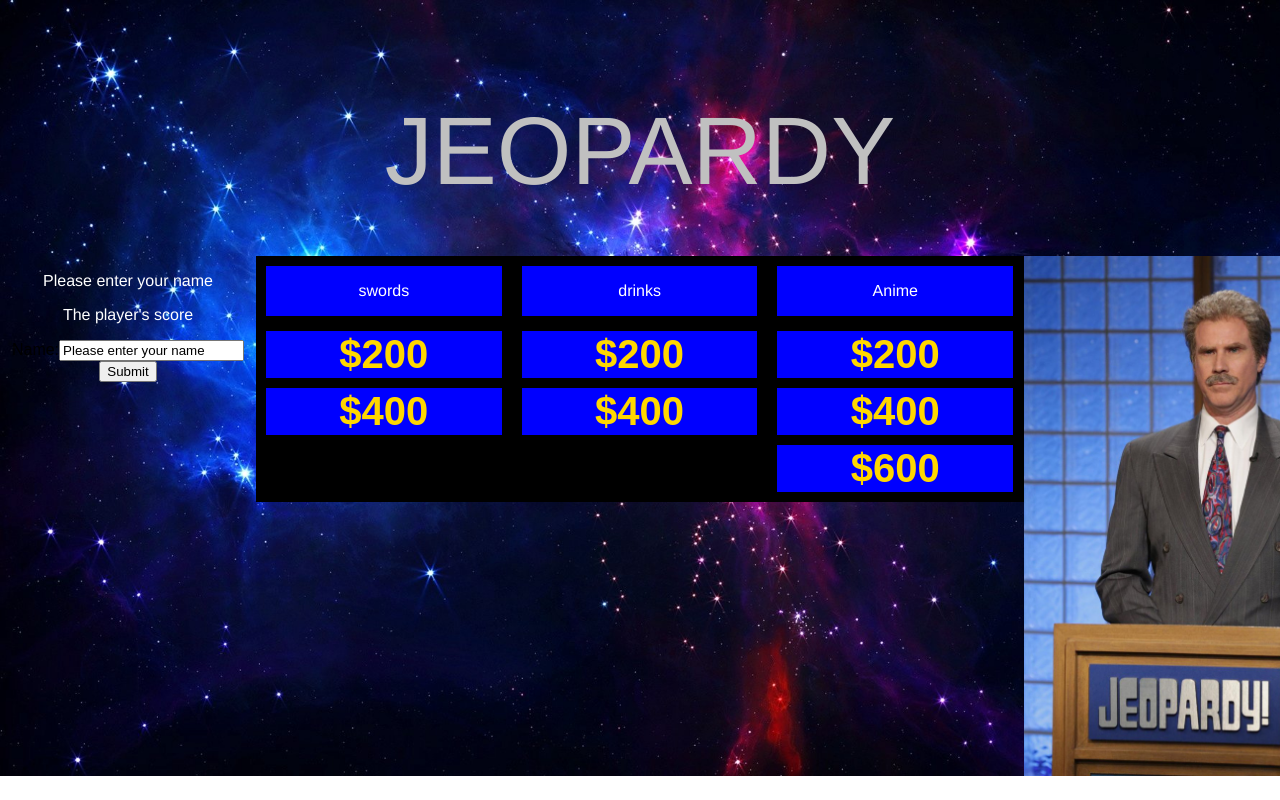
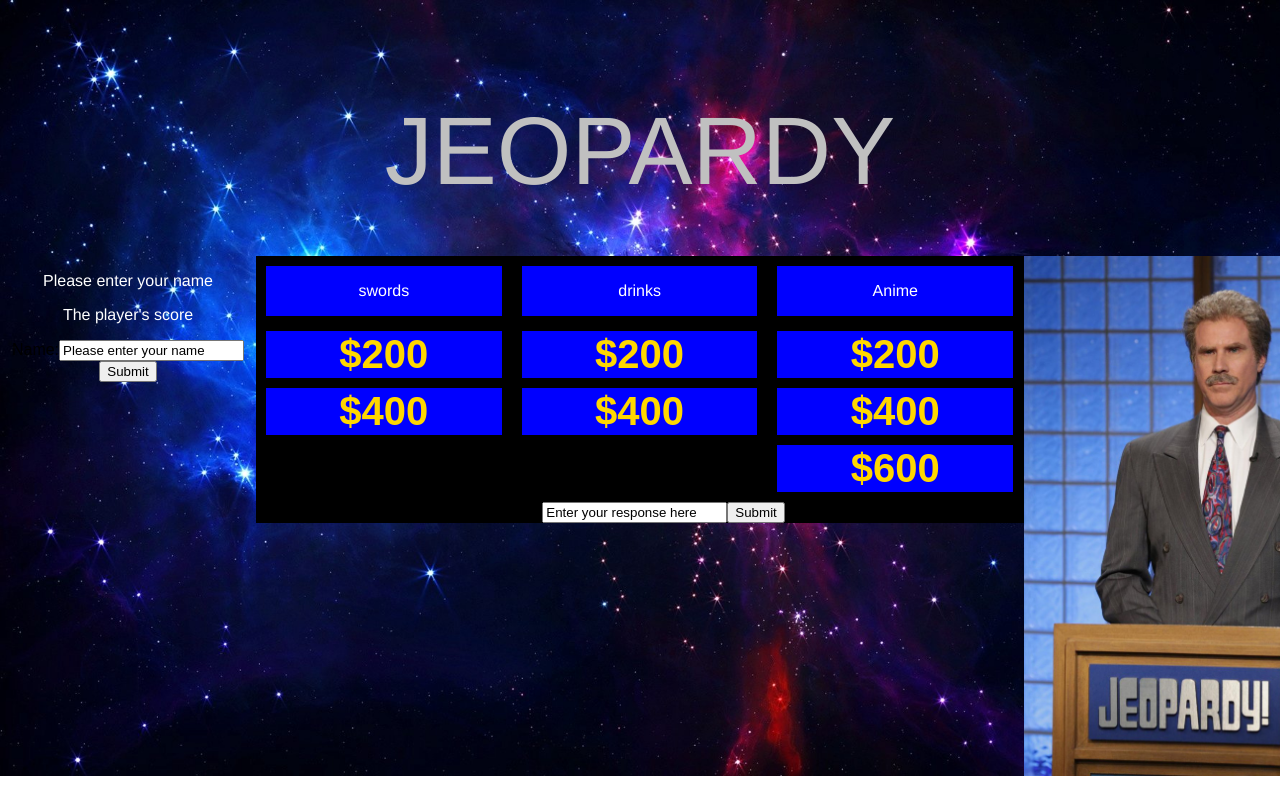
Before and after one commit to michaelhowell981/JeopardyReact, a React (Create React App) app: page / in a window 1280 px wide. Built offline with nearby package versions, Linux system fonts and the light colour scheme.

Commit message:
adding userInputForm

```diff
--- a/src/App.js
+++ b/src/App.js
@@ -2,6 +2,7 @@ import React, { Component } from 'react';
 import './App.css';
 import JeopardyCategory from './JeopardyCategory.js';
 import NameForm from './NameForm';
+import UserInputForm from './UserInputForm';
 
 let jeopardyData = require('./jeopardyData.json')
 
@@ -9,9 +10,17 @@ let jeopardyData = require('./jeopardyData.json')
 class App extends Component {
     constructor(props) {
         super(props);
-        this.state = {playerName: 'Please enter your name',
-            boardData: jeopardyData};
-        this.nameCallBack = this.nameCallBack.bind(this)
+        this.state = {
+            playerName: 'Please enter your name',
+            boardData: jeopardyData,
+            userResponse: 'Enter your response here'
+        };
+        this.nameCallBack = this.nameCallBack.bind(this);
+        this.userInputCall = this.userInputCall.bind(this);
+    }
+
+    userInputCall (userInput) {
+        this.setState({userResponse: userInput });
     }
 
     nameCallBack (enteredName) {
@@ -42,6 +51,7 @@ class App extends Component {
             <div id="boardArea" className="column">
                 {this.state.boardData.Categories.Category.map(x =>
                 {return <JeopardyCategory  categoryName={x.name} questionData={x}/>})}
+                <UserInputForm onUserInput = {this.userInputCall}/>
             </div>
             <div id="TribecArea" className="column edge">
 
--- /dev/null
+++ b/src/UserInputForm.js
@@ -0,0 +1,38 @@
+import React, { Component } from 'react';
+
+class UserInputForm extends Component {
+    constructor(props) {
+      super(props);
+      this.state = {value: 'Enter your response here'};
+      this.handleChange = this.handleChange.bind(this);
+      this.handleSubmit = this.handleSubmit.bind(this);
+      this.userInput = this.userInput.bind(this);
+    }
+    userInput = () => {
+      this.props.onUserInput(this.state.value);
+    }
+
+    handleChange(event) {
+      this.setState({value: event.target.value});
+    }
+
+    handleSubmit(event) {
+      this.userInput();
+      event.preventDefault();
+
+    }
+
+    render() {
+      return (
+        <form onSubmit={this.handleSubmit}>
+          <label>
+            Name:
+            <input type="text" value={this.state.value} onChange={this.handleChange} />
+          </label>
+          <input type="submit" value="Submit" />
+        </form>
+      );
+    }
+  }
+
+  export default UserInputForm;
```
